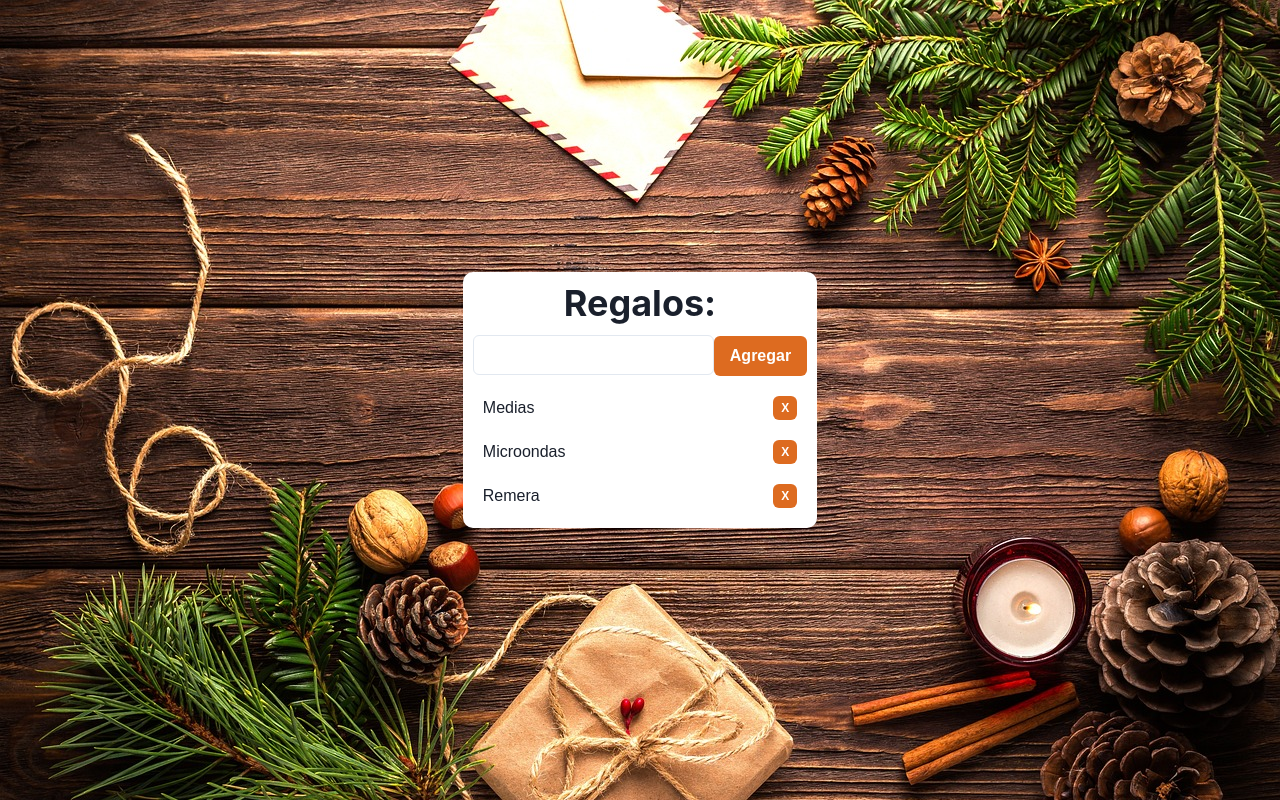
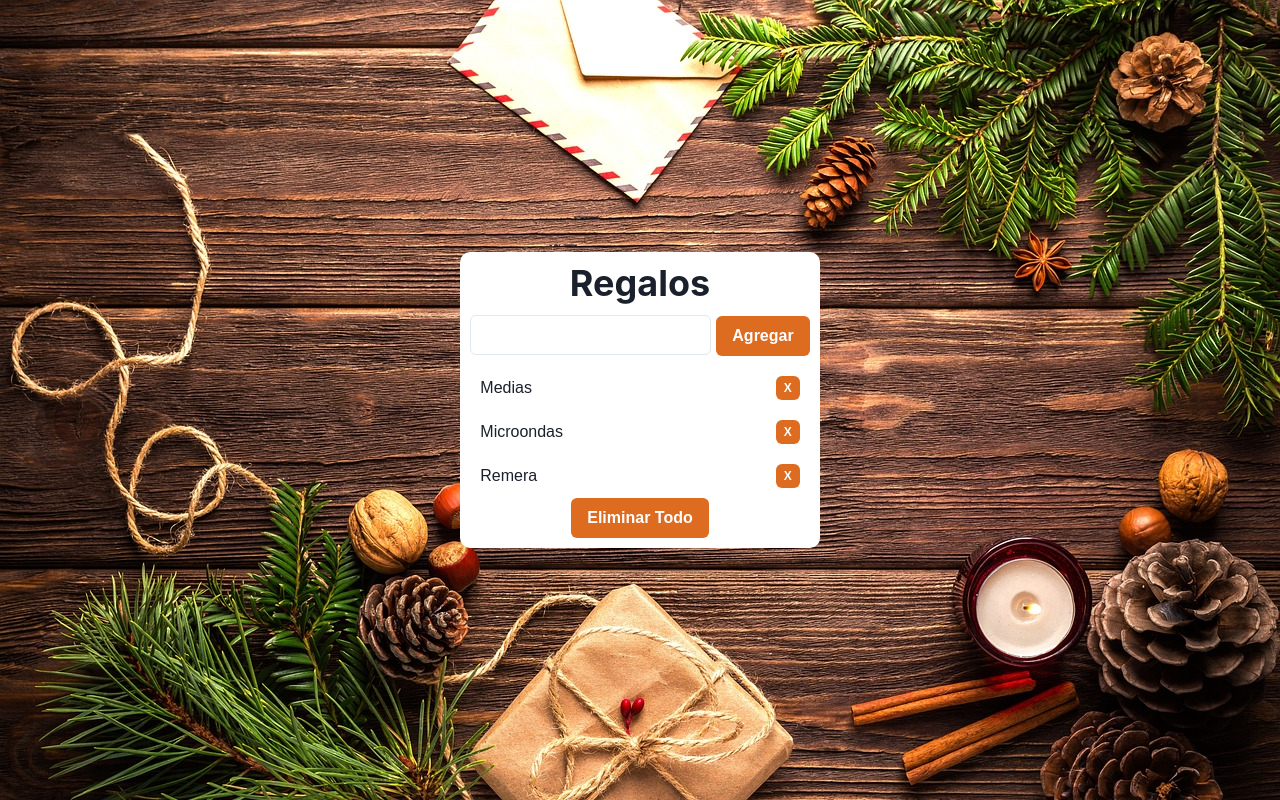
Before and after one commit to matisal10/gift-list, a React (Vite) app: page / in a window 1280 px wide. Built offline with nearby package versions, Linux system fonts and the light colour scheme.

Commit message:
add button delete all and addGift && Check if the input is empty

```diff
--- a/src/App.tsx
+++ b/src/App.tsx
@@ -3,35 +3,72 @@ import './index.css'
 import { Button } from '@chakra-ui/react'
 import { Input } from '@chakra-ui/react'
 import { Heading } from '@chakra-ui/react'
+import { Highlight } from '@chakra-ui/react'
 
 function App() {
-  const [items, setItems] = useState(['Medias','Microondas','Remera'])
+  const [items, setItems] = useState(['Medias', 'Microondas', 'Remera'])
+  const [gift, setGift] = useState("");
+  const [error, setError] = useState('');
 
-  const deleteItem =(itemToDelete: string) =>{
+  const deleteItem = (itemToDelete: string) => {
     const updatedItems = items.filter((item) => item !== itemToDelete);
     setItems(updatedItems);
+  }
+
+  const deleteAll = () => {
+    setItems([])
+  }
+
+  const addGift = () =>{
+    if (gift.trim() !== "") {
+      setItems([...items, gift]);
+      setGift("");
+      setError('');
+    } else {
+      setError('El regalo no puede estar vacío');
+    }
   }
 
   return (
     <>
       <div className="App">
         <div className='container'>
-          <Heading as='h1' size='xl' noOfLines={1}>Regalos:</Heading>
-          <form action="" style={{paddingTop: '10px'}}>
-            <Input htmlSize={20} width='auto' type="text" />
-            <Button colorScheme='orange'>Agregar</Button>
+          <Heading as='h1' size='xl' noOfLines={1}>Regalos</Heading>
+          <form action="" style={{ paddingTop: '10px' }}>
+            <Input htmlSize={20} width='auto' type="text" onChange={(e) => setGift(e.target.value)} />
+            <Button colorScheme='orange' style={{ marginLeft: '5px' }} onClick={()=>addGift()}>Agregar</Button>
           </form>
+          {error && (
+            <div style={{ paddingTop: '5px' }}>
+              <Highlight
+                query={error}
+                styles={{ px: '1', py: '1', bg: 'red.100', rounded: 'full' }}
+              >
+                {error}
+              </Highlight>
+            </div>
+          )}
           <div>
+            {items.length != 0 ?
               <ul className='list'>
                 {
-                items.map((i,index)=>(
+                  items.map((i, index) => (
                     <div key={index} className='containerLi'>
                       <li>{i}</li> <Button colorScheme='orange' size='xs' onClick={() => deleteItem(i)} >X</Button>
                     </div>
                   ))
                 }
               </ul>
+              :
+              <div style={{padding:'10px'}}>
+                <Highlight query='Agrega algo!' styles={{ px: '1', py: '1', bg: 'orange.100', rounded: 'full' }}>
+                  No hay regalos grinch! Agrega algo!
+                </Highlight>
+
               </div>
+            }
+          </div>
+          <Button colorScheme='orange' onClick={deleteAll} >Eliminar Todo</Button>
         </div>
 
       </div>
```
Lines whose indentation alone changed are shown as unchanged.
